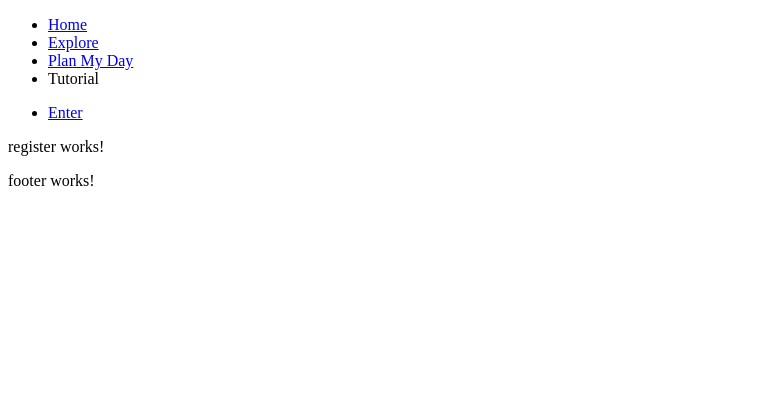
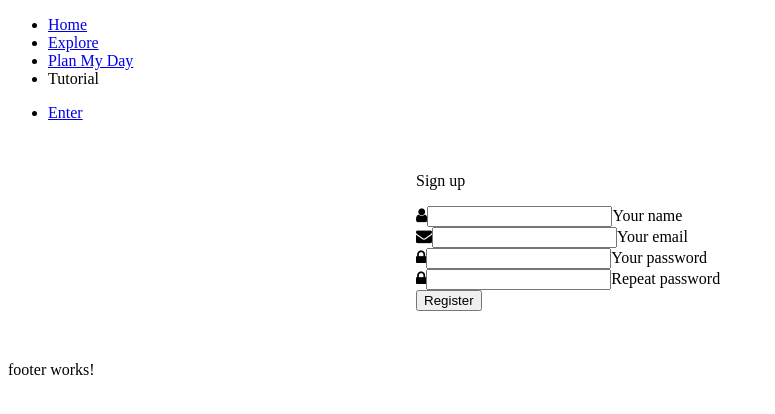
Before and after one commit to dzimiks/mathack, an Angular app in the folder client/: page /register in a window 1280 px wide. Shown: the top 414 px of the page, without its empty margins (0-775 px from the left). Built offline with nearby package versions, Linux system fonts and the light colour scheme; what angular-bootstrap-md would draw is missing.

Commit message:
Login/Register form

```diff
--- a/client/src/app/app.module.ts
+++ b/client/src/app/app.module.ts
@@ -2,6 +2,8 @@ import { BrowserModule } from '@angular/platform-browser';
 import { NgModule, NO_ERRORS_SCHEMA } from '@angular/core';
 import { MDBBootstrapModule } from 'angular-bootstrap-md';
 import { RouterModule, Routes } from '@angular/router';
+import { ReactiveFormsModule } from '@angular/forms';
+import { FormsModule } from '@angular/forms';
 
 
 import { AppComponent } from './app.component';
@@ -35,6 +37,8 @@ const appRoutes: Routes = [
   ],
   imports: [
     BrowserModule,
+    FormsModule,
+    ReactiveFormsModule,
     MDBBootstrapModule.forRoot(),
     RouterModule.forRoot(
       appRoutes,
--- a/client/src/app/login/login.component.html
+++ b/client/src/app/login/login.component.html
@@ -1,3 +1,34 @@
-<p>
-  login works!
-</p>
+<section>
+  <div class="card" style="width: 28rem; margin: 50px auto;">
+    <div class="card-body">
+      <form (submit)="login()">
+        <p class="h5 text-center mb-4">Sign in</p>
+        <!--Body-->
+        <div class="md-form">
+          <i class="fa fa-envelope prefix grey-text active"></i>
+          <input type="text" id="defaultForm-email" class="form-control">
+          <label for="defaultForm-email" class="active">Your email</label>
+        </div>
+
+        <div class="md-form">
+          <i class="fa fa-lock prefix grey-text active"></i>
+          <input type="password" id="defaultForm-pass" class="form-control">
+          <label for="defaultForm-pass" class="active">Your password</label>
+        </div>
+
+        <div class="text-center">
+          <button class="btn btn-default waves-effect waves-light">Login</button>
+        </div>
+
+        <!--Footer-->
+        <div class="modal-footer">
+          <div class="options">
+            <p>Not a member?
+              <a routerLink="/register">Sign Up</a>
+            </p>
+          </div>
+        </div>
+      </form>
+    </div>
+  </div>
+</section>
--- a/client/src/app/login/login.component.ts
+++ b/client/src/app/login/login.component.ts
@@ -1,15 +1,24 @@
-import { Component, OnInit } from '@angular/core';
+
+import { Component } from '@angular/core';
+import { FormGroup, FormBuilder, Validators, FormControl } from '@angular/forms';
 
 @Component({
   selector: 'app-login',
   templateUrl: './login.component.html',
   styleUrls: ['./login.component.scss']
 })
-export class LoginComponent implements OnInit {
 
-  constructor() { }
+export class LoginComponent {
 
-  ngOnInit() {
+  loginForm: FormGroup;
+
+  constructor(private fb: FormBuilder) {
+    this.loginForm = fb.group({
+
+    });
   }
 
+  login() {
+    console.log("user logged in");
+  }
 }
--- a/client/src/app/register/register.component.html
+++ b/client/src/app/register/register.component.html
@@ -1,3 +1,38 @@
-<p>
-  register works!
-</p>
+<section>
+  <div class="card" style="width: 28rem; margin: 50px auto;">
+    <div class="card-body">
+      <form (submit)="login()">
+        <p class="h5 text-center mb-4">Sign up</p>
+        <!--Body-->
+        <div class="md-form">
+          <i class="fa fa-user prefix grey-text"></i>
+          <input type="text" id="defaultForm-name" class="form-control">
+          <label for="defaultForm-name" class="active">Your name</label>
+        </div>
+
+        <div class="md-form">
+          <i class="fa fa-envelope prefix grey-text active"></i>
+          <input type="text" id="defaultForm-email" class="form-control">
+          <label for="defaultForm-email" class="active">Your email</label>
+        </div>
+
+        <div class="md-form">
+          <i class="fa fa-lock prefix grey-text active"></i>
+          <input type="password" id="defaultForm-pass" class="form-control">
+          <label for="defaultForm-pass" class="active">Your password</label>
+        </div>
+
+        <div class="md-form">
+          <i class="fa fa-lock prefix grey-text active"></i>
+          <input type="password" id="defaultForm-pass-repeat" class="form-control">
+          <label for="defaultForm-pass-repeat" class="active">Repeat password</label>
+        </div>
+
+        <div class="text-center">
+          <button class="btn btn-default waves-effect waves-light">Register</button>
+        </div>
+
+      </form>
+    </div>
+  </div>
+</section>
```
